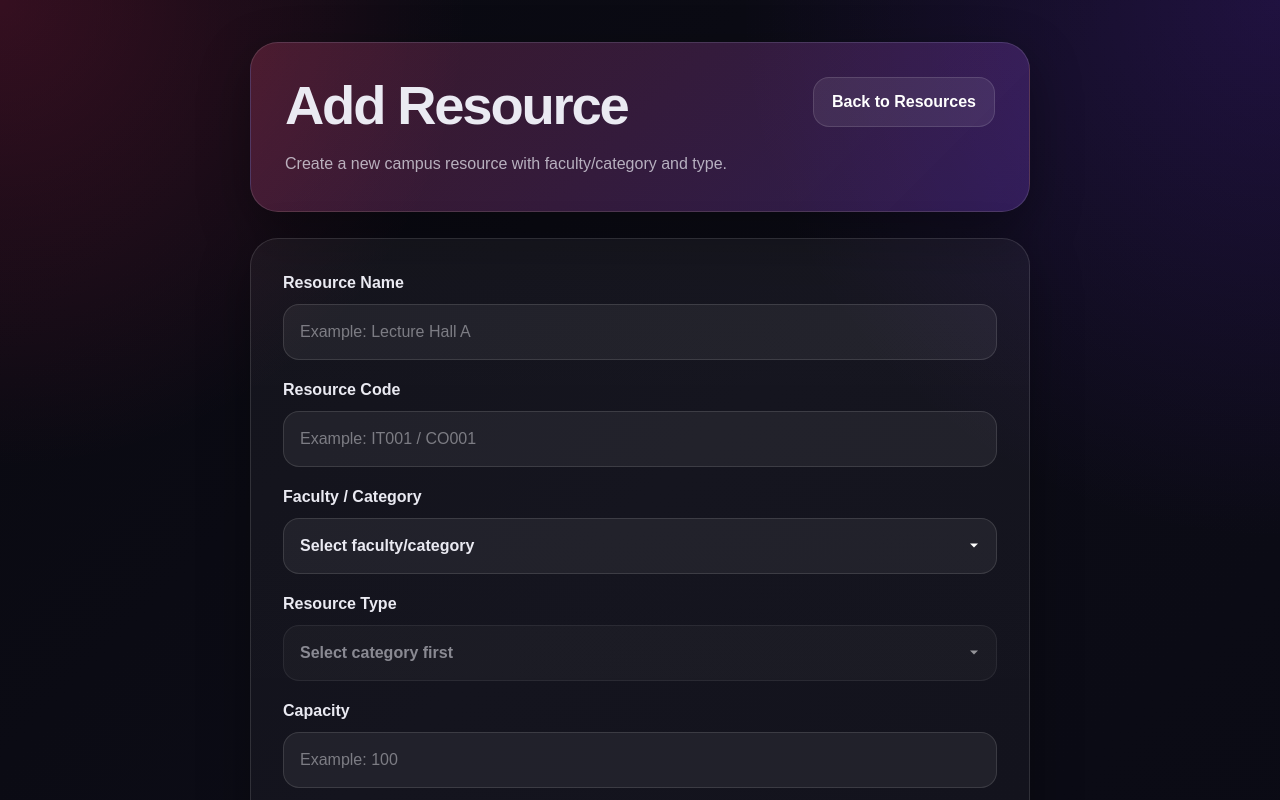
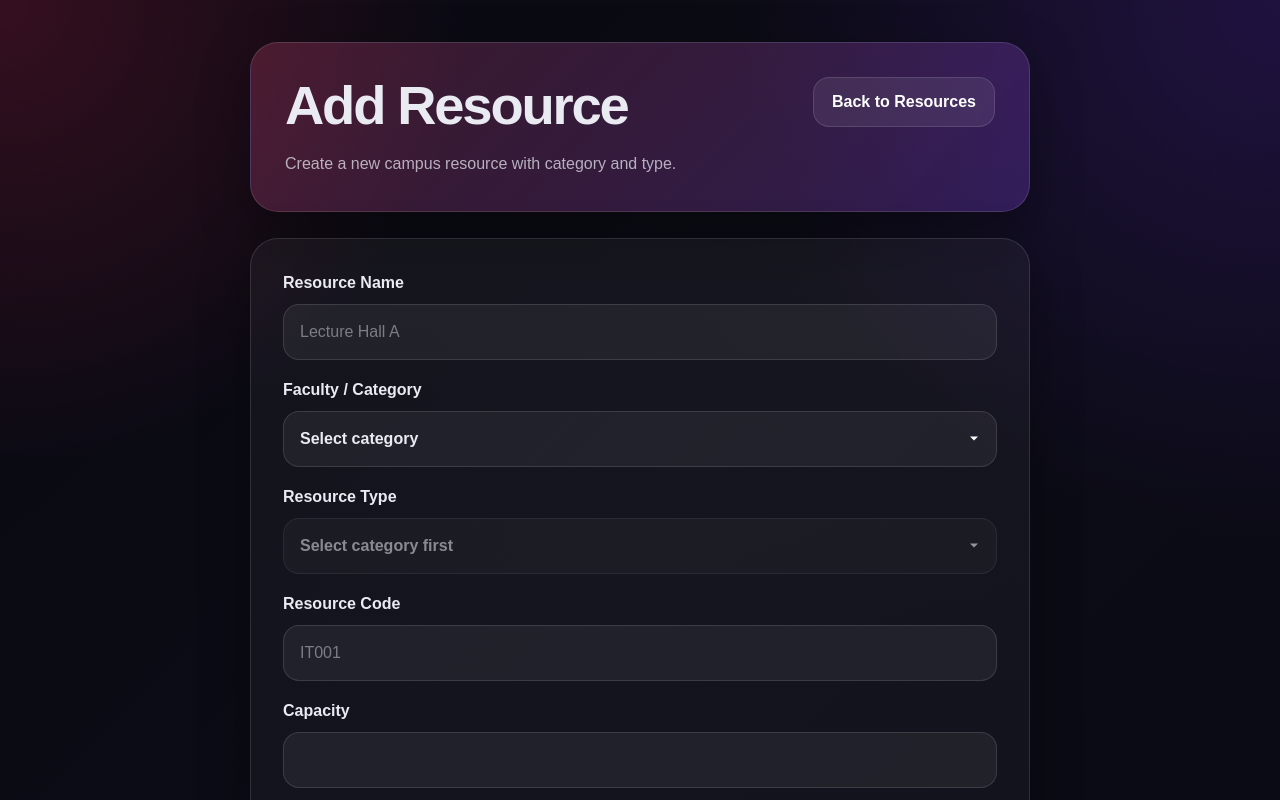
Before and after one commit to Suche003/it3030-paf-2026-smart-campus, a React (Vite) app in the folder frontend/: page /admin/resources/add in a window 1280 px wide. Shown: the top 800 px of the page. Built offline with nearby package versions, Linux system fonts and the light colour scheme.

Commit message:
Add real-time validation with instant error UI and code prefix logic

```diff
--- a/frontend/src/pages/AddResourcePage.jsx
+++ b/frontend/src/pages/AddResourcePage.jsx
@@ -3,7 +3,8 @@ import { useNavigate, Link } from 'react-router-dom'
 import { createResource } from '../services/resourceService'
 import {
   RESOURCE_LABELS,
-  getResourceTypesByLabel
+  getResourceTypesByLabel,
+  getCodePrefixByLabel
 } from '../utils/resourceOptions'
 import '../styles/ResourceFormPage.css'
 
@@ -12,43 +13,126 @@ export default function AddResourcePage() {
 
   const [formData, setFormData] = useState({
     name: '',
-    codeName: '',
     label: '',
     type: '',
+    codeName: '',
     capacity: '',
     location: '',
     status: 'ACTIVE'
   })
 
+  const [errors, setErrors] = useState({})
+
   const availableTypes = getResourceTypesByLabel(formData.label)
 
+  // 🔥 REAL-TIME VALIDATION FUNCTION
+  const validateField = (name, value) => {
+    let error = ''
+    const prefix = getCodePrefixByLabel(formData.label)
+
+    switch (name) {
+      case 'name':
+        if (!value.trim()) error = 'Resource name is required'
+        break
+
+      case 'label':
+        if (!value) error = 'Faculty / Category is required'
+        break
+
+      case 'type':
+        if (!value) error = 'Resource type is required'
+        break
+
+      case 'codeName':
+        if (!value.trim()) {
+          error = 'Resource code is required'
+        } else if (prefix && !value.startsWith(prefix)) {
+          error = `Code must start with ${prefix}`
+        } else if (!/^[A-Z]{2}\d{3}$/.test(value)) {
+          error = 'Code must be like IT001'
+        }
+        break
+
+      case 'capacity':
+        if (!value || Number(value) <= 0) {
+          error = 'Capacity must be greater than 0'
+        }
+        break
+
+      case 'location':
+        if (!value.trim()) error = 'Location is required'
+        break
+
+      default:
+        break
+    }
+
+    setErrors((prev) => ({
+      ...prev,
+      [name]: error
+    }))
+  }
+
+  // 🔥 HANDLE CHANGE WITH INSTANT VALIDATION
   const handleChange = (e) => {
     const { name, value } = e.target
 
+    let updatedValue = value
+
+    if (name === 'codeName') {
+      updatedValue = value.toUpperCase()
+    }
+
     if (name === 'label') {
+      const prefix = getCodePrefixByLabel(value)
+
       setFormData((prev) => ({
         ...prev,
         label: value,
-        type: ''
+        type: '',
+        codeName: prefix
       }))
+
+      validateField('label', value)
       return
     }
 
     setFormData((prev) => ({
       ...prev,
-      [name]: name === 'capacity' ? Number(value) : value
+      [name]: updatedValue
     }))
+
+    validateField(name, updatedValue)
+  }
+
+  // FINAL VALIDATION ON SUBMIT
+  const validateForm = () => {
+    const fields = ['name', 'label', 'type', 'codeName', 'capacity', 'location']
+    let valid = true
+
+    fields.forEach((field) => {
+      validateField(field, formData[field])
+      if (!formData[field]) valid = false
+    })
+
+    return valid
   }
 
   const handleSubmit = async (e) => {
     e.preventDefault()
 
+    if (!validateForm()) return
+
     try {
-      await createResource(formData)
+      await createResource({
+        ...formData,
+        capacity: Number(formData.capacity)
+      })
+
       alert('Resource added successfully')
       navigate('/admin/resources')
     } catch (error) {
-      console.error('Error adding resource:', error)
+      console.error(error)
       alert('Failed to add resource')
     }
   }
@@ -59,7 +143,7 @@ export default function AddResourcePage() {
         <div>
           <h1 className="form-page-title">Add Resource</h1>
           <p className="form-page-subtitle">
-            Create a new campus resource with faculty/category and type.
+            Create a new campus resource with category and type.
           </p>
         </div>
 
@@ -69,93 +153,97 @@ export default function AddResourcePage() {
       </div>
 
       <form onSubmit={handleSubmit} className="resource-form-card">
+        {/* NAME */}
         <div className="form-group">
           <label>Resource Name</label>
           <input
-            type="text"
             name="name"
-            placeholder="Example: Lecture Hall A"
+            placeholder="Lecture Hall A"
             value={formData.name}
             onChange={handleChange}
-            required
+            className={errors.name ? 'error' : ''}
           />
+          {errors.name && <p className="field-error">{errors.name}</p>}
         </div>
 
-        <div className="form-group">
-          <label>Resource Code</label>
-          <input
-            type="text"
-            name="codeName"
-            placeholder="Example: IT001 / CO001"
-            value={formData.codeName}
-            onChange={handleChange}
-            required
-          />
-        </div>
-
+        {/* CATEGORY */}
         <div className="form-group">
           <label>Faculty / Category</label>
           <select
             name="label"
             value={formData.label}
             onChange={handleChange}
-            required
+            className={errors.label ? 'error' : ''}
           >
-            <option value="">Select faculty/category</option>
+            <option value="">Select category</option>
             {RESOURCE_LABELS.map((label) => (
-              <option key={label} value={label}>
-                {label}
-              </option>
+              <option key={label} value={label}>{label}</option>
             ))}
           </select>
+          {errors.label && <p className="field-error">{errors.label}</p>}
         </div>
 
+        {/* TYPE */}
         <div className="form-group">
           <label>Resource Type</label>
           <select
             name="type"
             value={formData.type}
             onChange={handleChange}
-            required
             disabled={!formData.label}
+            className={errors.type ? 'error' : ''}
           >
             <option value="">
-              {formData.label ? 'Select resource type' : 'Select category first'}
+              {formData.label ? 'Select type' : 'Select category first'}
             </option>
 
             {availableTypes.map((type) => (
-              <option key={type} value={type}>
-                {type}
-              </option>
+              <option key={type} value={type}>{type}</option>
             ))}
           </select>
+          {errors.type && <p className="field-error">{errors.type}</p>}
         </div>
 
+        {/* CODE */}
+        <div className="form-group">
+          <label>Resource Code</label>
+          <input
+            name="codeName"
+            placeholder="IT001"
+            value={formData.codeName}
+            onChange={handleChange}
+            maxLength={5}
+            className={errors.codeName ? 'error' : ''}
+          />
+          {errors.codeName && <p className="field-error">{errors.codeName}</p>}
+        </div>
+
+        {/* CAPACITY */}
         <div className="form-group">
           <label>Capacity</label>
           <input
             type="number"
             name="capacity"
-            min="1"
-            placeholder="Example: 100"
             value={formData.capacity}
             onChange={handleChange}
-            required
+            className={errors.capacity ? 'error' : ''}
           />
+          {errors.capacity && <p className="field-error">{errors.capacity}</p>}
         </div>
 
+        {/* LOCATION */}
         <div className="form-group">
           <label>Location</label>
           <input
-            type="text"
             name="location"
-            placeholder="Example: Building A - Floor 2"
             value={formData.location}
             onChange={handleChange}
-            required
+            className={errors.location ? 'error' : ''}
           />
+          {errors.location && <p className="field-error">{errors.location}</p>}
         </div>
 
+        {/* STATUS */}
         <div className="form-group">
           <label>Status</label>
           <select name="status" value={formData.status} onChange={handleChange}>
@@ -164,9 +252,7 @@ export default function AddResourcePage() {
           </select>
         </div>
 
-        <button type="submit" className="submit-btn save-btn">
-          Save Resource
-        </button>
+        <button className="submit-btn">Save Resource</button>
       </form>
     </div>
   )
--- a/frontend/src/styles/ResourceFormPage.css
+++ b/frontend/src/styles/ResourceFormPage.css
@@ -178,3 +178,16 @@
     padding: 24px;
   }
 }
+
+.field-error {
+  color: #ff4d7a;
+  font-size: 0.85rem;
+  margin-top: 4px;
+  font-weight: 600;
+}
+
+input.error,
+select.error {
+  border: 1px solid #ff2b6a !important;
+  box-shadow: 0 0 0 3px rgba(255, 43, 106, 0.15);
+}
```
